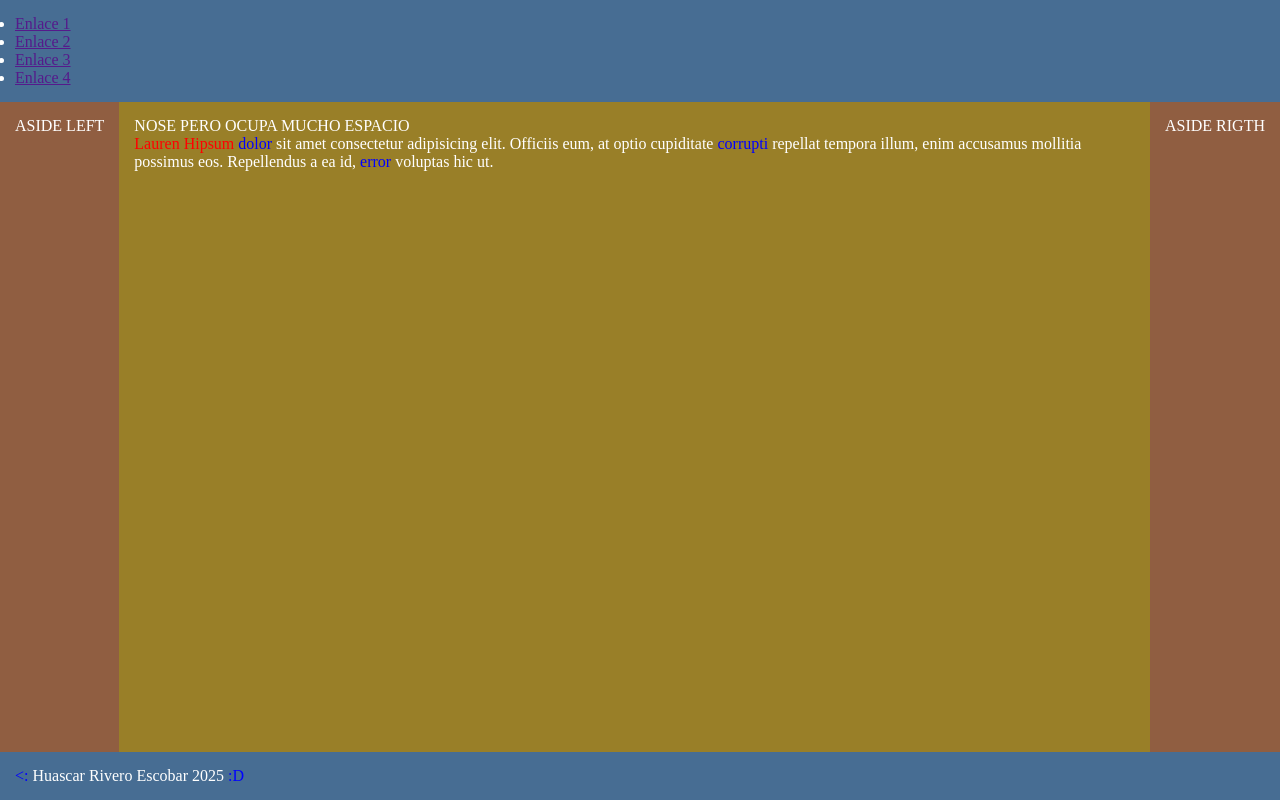
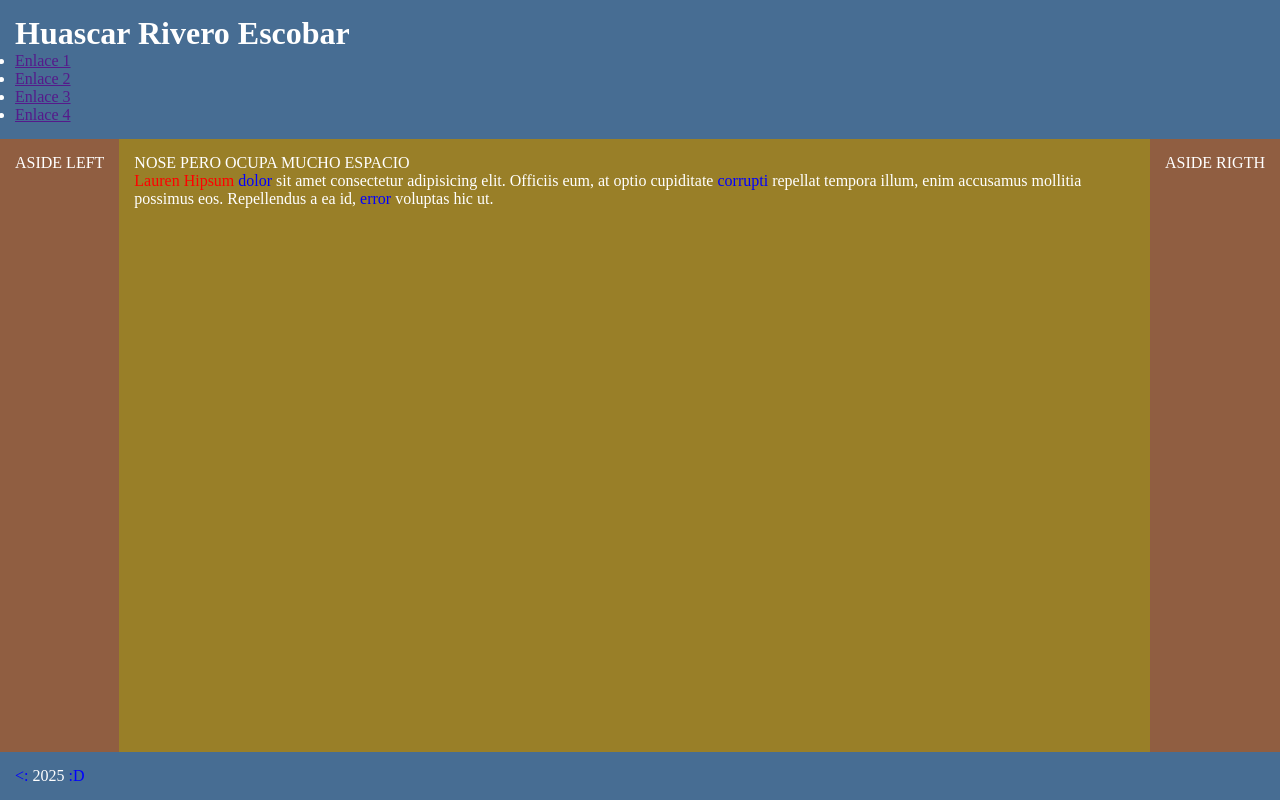
Before and after one commit to riveschuascar/santo-grial, a plain HTML site: page index.html in a window 1280 px wide. Drawn offline with Linux system fonts and the light colour scheme.

Commit message:
nombre en titulo

```diff
--- a/index.html
+++ b/index.html
@@ -8,6 +8,7 @@
 </head>
 <body>
     <div id="header">
+        <h1>Huascar Rivero Escobar</h1>
         <div id="nav">
             <ul>
                 <li><a href="">Enlace 1</a></li>
@@ -35,7 +36,7 @@
         ASIDE RIGTH
     </div>
     <div id="footer">
-        <p> <span><:</span> Huascar Rivero Escobar 2025 <span>:D</span></p>
+        <p> <span><:</span> 2025 <span>:D</span></p>
     </div>
 </body>
 </html>
```
